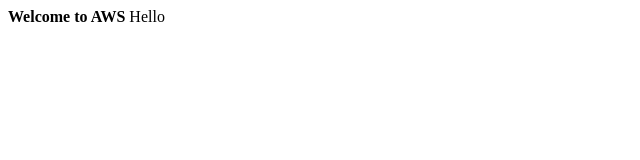
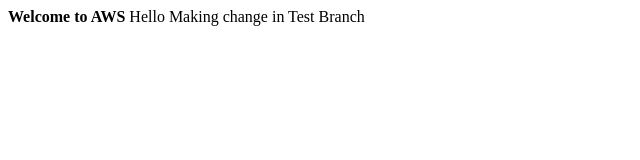
Before and after one commit to vikash2017/awswebtest, a plain HTML site: page index.html in a window 1280 px wide. Shown: the whole page, without its empty margins (0-640 px from the left). Drawn offline with Linux system fonts and the light colour scheme.

Commit message:
Making change in test branch

```diff
--- a/index.html
+++ b/index.html
@@ -1,4 +1,5 @@
 <html>
     <b>Welcome to AWS</b>
     <a1>Hello</a1>
+    <a1>Making change in Test Branch</a1>
 </html>
```
